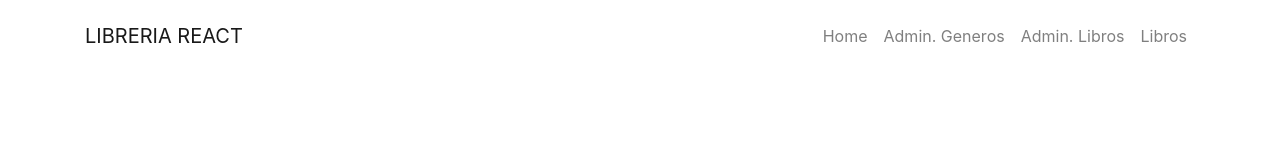
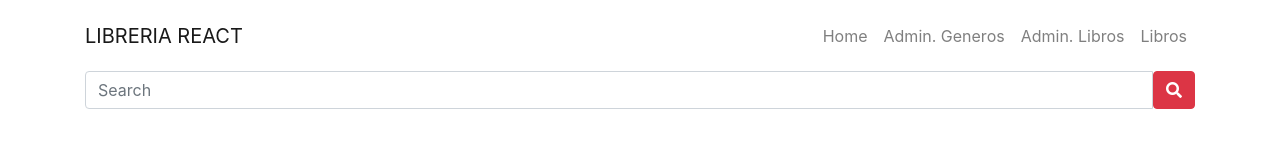
Before and after one commit to llDanny7/WebLibreria, a React app: page /#/LibrosHome in a window 1280 px wide. Built offline with nearby package versions, Linux system fonts and the light colour scheme.

Commit message:
Se ha añadido un buscador para filtrar los libros. Se ha corregido problema con estilos en la lista de libros y un error al crear un libro sin genero.

```diff
--- a/public/index.html
+++ b/public/index.html
@@ -15,6 +15,12 @@
     -->
     <link rel="manifest" href="%PUBLIC_URL%/manifest.json" />
     <link rel="stylesheet" href="https://maxcdn.bootstrapcdn.com/bootstrap/4.0.0/css/bootstrap.min.css" integrity="sha384-Gn5384xqQ1aoWXA+058RXPxPg6fy4IWvTNh0E263XmFcJlSAwiGgFAW/dAiS6JXm" crossorigin="anonymous">
+    <link rel="stylesheet" href="https://use.fontawesome.com/releases/v5.8.1/css/all.css" integrity="sha384-50oBUHEmvpQ+1lW4y57PTFmhCaXp0ML5d60M1M7uH2+nqUivzIebhndOJK28anvf" crossorigin="anonymous">
+
+
+
+
+
     <!--
       Notice the use of %PUBLIC_URL% in the tags above.
       It will be replaced with the URL of the `public` folder during the build.
--- /dev/null
+++ b/src/Common/Search.js
@@ -0,0 +1,34 @@
+import React, { Component } from 'react'
+import './SearchCss.css'
+
+class Search extends Component {
+
+    constructor(props)
+    {
+        super(props);
+        this.onChangeHandler = this.onChangeHandler.bind(this);
+    }
+
+    onChangeHandler(event)
+    {
+        const {find} = this.props;
+        find(event.target.value);
+    }
+    render() {
+
+        return (
+            <div id="custom-search-input" className="row">
+                <div className="input-group col-md-12">
+                    <input type="text" className="  search-query form-control" placeholder="Search" onChange={this.onChangeHandler} />
+                    <span className="input-group-btn">
+                        <button className="btn btn-danger" type="button">
+                        <i className="fas fa-search"></i>
+                        </button>
+                    </span>
+                </div>
+            </div>
+        )
+    }
+}
+
+export default Search
--- /dev/null
+++ b/src/Common/SearchCss.css
@@ -0,0 +1,4 @@
+
+#custom-search-input {
+    margin-bottom: 20px;
+}
--- a/src/Componentes/FormularioLibros.js
+++ b/src/Componentes/FormularioLibros.js
@@ -38,7 +38,8 @@ class FormularioLibros extends Component {
 
   isValidBook(title, selectedOption)
   {
-    return title !== "" && selectedOption !== undefined && selectedOption.length > 0;
+    debugger
+    return title !== "" && (selectedOption !== undefined && selectedOption !== null )&& selectedOption.length > 0;
   }
   save()
   {
--- a/src/Componentes/ListBook.js
+++ b/src/Componentes/ListBook.js
@@ -1,30 +1,49 @@
 import React, {Component} from 'react'
 import Book from './Book'
 import {BookService} from '../Servicio/BookService'
+import Search from '../Common/Search'
 
 class ListBook extends Component
 {
     constructor(props)
     {
         super(props);
+        const allBook = BookService.getAll()
         this.state =
         {
-            books: BookService.getAll()
+            books: allBook,
+            booksSearch: allBook
         }
+        this.findBook = this.findBook.bind(this);
     }
 
+    findBook(algo)
+    {
+        const {books} = this.state;
+        const booksSearch = books.filter(book => book.title.toLowerCase().indexOf(algo.toLowerCase()) >= 0)
+        this.setState({
+            booksSearch: booksSearch
+        })
+    }
     render()
     {
-        const {books} = this.state;
+        const {booksSearch} = this.state;
         return (
             <div className="row">
+                <div className="col-sm-12">
+                    <Search find = {this.findBook}></Search>
+                </div>
+                <div className="col-sm-12">
+                    <div className="row">
                 {
-                    books.map( (book, key) =>
+                    booksSearch.map( (book, key) =>
                         <div key={key} className="col-sm-4">
-                            <Book  book={book}></Book>
+                            <Book  book={book} ></Book>
                         </div>
                     )
                 }
+                </div>
+                </div>
             </div>
         );
     }
--- a/src/Servicio/BookService.js
+++ b/src/Servicio/BookService.js
@@ -69,7 +69,7 @@ class BookServiceBBDD
       let existBook = false;
       if (listBooks!=null)
       {
-        existBook = listBooks.some(x => x.title === book.title);
+        existBook = listBooks.some(x => x.title.toLowerCase() === book.title.toLowerCase());
       }
       return existBook;
     }
--- a/src/Servicio/GenresService.js
+++ b/src/Servicio/GenresService.js
@@ -67,7 +67,7 @@ class GenresServiceBBDD
     let existGender = false;
     if (listGenres!=null)
     {
-      existGender = listGenres.some(x => x.name === genres.name);
+      existGender = listGenres.some(x => x.name.toLowerCase() === genres.name.toLowerCase());
     }
     return existGender;
   }
--- a/src/index.js
+++ b/src/index.js
@@ -30,7 +30,7 @@ class App extends Component {
             <Nav />
           </div>
 
-          <div className="row" style={divBodyStyle} >
+          <div style={divBodyStyle} >
             <Route path="/" exact component={Hello} />
             <Route path="/LibrosHome" exact component={ListBook} />
             <Route path="/Generos/"  component={Generos} />
```
